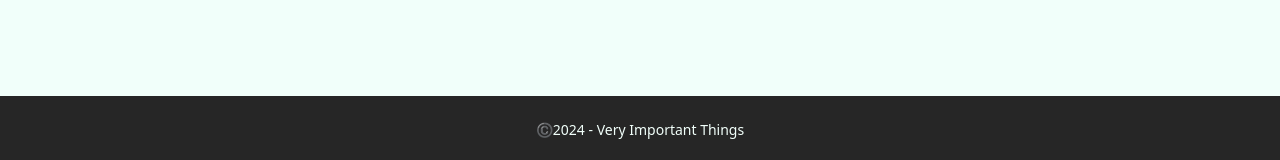
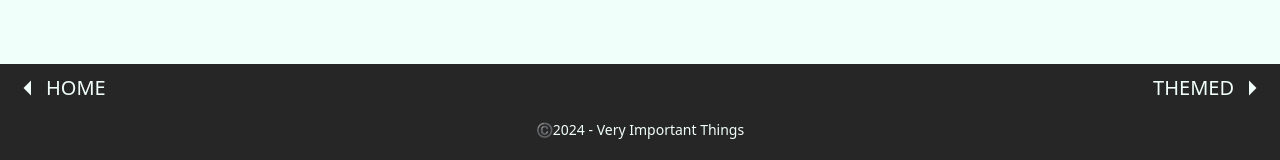
Before and after one commit to jackkeller/scheming-themes, a SvelteKit app: page /initial in a window 1280 px wide. Shown: the part 636-796 px from the top of the page. Built offline with nearby package versions, Linux system fonts and the light colour scheme.

Commit message:
tweaks a few things, adds previous & next navigation in footer

```diff
--- a/src/lib/components/Footer.svelte
+++ b/src/lib/components/Footer.svelte
@@ -1,5 +1,30 @@
+<script>
+	import Icons from './Icons.svelte';
+	/**
+	 * @param paths
+	 * @type {{ label: string; path: string | null; }[]}
+	 */
+	export let paths = [];
+	export let currentPage = '';
+	console.log(currentPage, JSON.stringify(paths), paths[0].label);
+</script>
+
 <footer>
-	<div class="grid place-content-center text-sm h-12">
+	<div class="flex justify-between fill-white text-xl uppercase">
+		{#if paths.length > 0 && paths[0].path !== null}
+			<a class="flex content-center" href={paths[0].path}>
+				<Icons class={currentPage == 'home' ? 'hidden' : ''} icon="arrow-left" />
+				{currentPage == 'home' ? '' : paths[0].label.length ? paths[0].label : 'home'}
+			</a>
+		{/if}
+		{#if paths.length > 1 && paths[1].path !== null}
+			<a class="flex content-center" href={paths[1].path}
+				>{paths[1].label} <Icons icon="arrow-right" /></a
+			>
+		{/if}
+	</div>
+
+	<div class="grid h-12 place-content-center text-sm">
 		©️{new Date().getFullYear()} - Very Important Things
 	</div>
 </footer>
--- a/src/lib/components/Header.svelte
+++ b/src/lib/components/Header.svelte
@@ -1,4 +1,4 @@
-<header class="h-16 grid items-center">
+<header class="grid h-16 items-center">
 	<div class="container flex justify-between">
 		<div><a class="text-2xl" href="/">Scheming & Theming</a></div>
 		<nav>
@@ -10,14 +10,3 @@
 		</nav>
 	</div>
 </header>
-
-<style lang="postcss">
-	/* nav {
-		a {
-			color: #900;
-			&:hover {
-				color: #666;
-			}
-		}
-	} */
-</style>
--- /dev/null
+++ b/src/lib/components/Icons.svelte
@@ -0,0 +1,28 @@
+<script>
+	export let icon;
+
+	let clazz = '';
+	export { clazz as class };
+</script>
+
+{#if icon == 'arrow-left'}
+	<svg
+		class="icon -mt-1 h-9 {clazz}"
+		xmlns="http://www.w3.org/2000/svg"
+		viewBox="0 0 24 24"
+		fill="currentColor"
+	>
+		<path d="M14 7l-5 5 5 5V7z" />
+	</svg>
+{/if}
+
+{#if icon == 'arrow-right'}
+	<svg
+		class="icon -mt-1 h-9 {clazz}"
+		xmlns="http://www.w3.org/2000/svg"
+		viewBox="0 0 24 24"
+		fill="currentColor"
+	>
+		<path d="M10 17l5-5-5-5v10z" />
+	</svg>
+{/if}
--- a/src/routes/+layout.svelte
+++ b/src/routes/+layout.svelte
@@ -1,7 +1,37 @@
 <script>
+	import { page } from '$app/stores';
 	import Header from '$lib/components/Header.svelte';
 	import Footer from '$lib/components/Footer.svelte';
 	import '../app.css';
+
+	const pathArray = ['', 'initial', 'themed', 'extending', 'credits'];
+	/**
+	 * @type {{ label: string; path: string | null; }[]}
+	 */
+	let paths = [],
+		currentPage = '';
+
+	$: {
+		const currentPathname = $page.url.pathname.replace(/^\//, ''); // Remove leading slash
+		const currentIndex = pathArray.indexOf(currentPathname);
+
+		if (currentIndex !== -1) {
+			const previousPath = currentIndex > 0 ? pathArray[currentIndex - 1] : null;
+			const nextPath = currentIndex < pathArray.length - 1 ? pathArray[currentIndex + 1] : null;
+
+			paths = [
+				{
+					label: previousPath !== null ? `${previousPath}` : '',
+					path: previousPath !== null && previousPath !== '' ? `/${previousPath}` : '/'
+				},
+				{ label: nextPath ? `${nextPath}` : '', path: nextPath ? `/${nextPath}` : null }
+			];
+		}
+	}
+
+	$: {
+		currentPage = $page.url.pathname.replace(/^\//, '');
+	}
 </script>
 
 <svelte:head>
@@ -16,4 +46,4 @@
 	</div>
 </main>
 
-<Footer />
+<Footer currentPage={currentPage ? currentPage : 'home'} {paths} />
--- a/src/routes/+page.svelte
+++ b/src/routes/+page.svelte
@@ -1,3 +1,9 @@
 <h1>Welcome!</h1>
 
 <p>Let's talk about scheming and theming best practices.</p>
+
+<p>
+	Whether you use a framework like <a href="https://tailwindcss.com" target="_offsite"
+		>TailwindCSS</a
+	>
+</p>
--- /dev/null
+++ b/src/routes/credits/+page.svelte
@@ -0,0 +1,10 @@
+<script>
+	import { useBodyClass } from '$actions/useBodyClass';
+	const className = 'credits';
+</script>
+
+<div class="hidden" use:useBodyClass={className}></div>
+
+<h1>Credits</h1>
+
+... Information about this demo, github stuff, etc
--- a/src/routes/initial/+page.svelte
+++ b/src/routes/initial/+page.svelte
@@ -3,7 +3,7 @@
 	import css from 'svelte-highlight/languages/css';
 	import 'svelte-highlight/styles/github-dark.css';
 
-	const code = `:root {
+	const initialCode = `:root {
   /* named colors (personal preference) */
   --battleship-gray: #858786;
   --celtic-blue: #276fbf;
@@ -26,4 +26,4 @@
 	For your initial styles you want to create css varaibles in your css, you can add them like this:
 </p>
 
-<Highlight language={css} {code} />
+<Highlight language={css} code={initialCode} />
```
